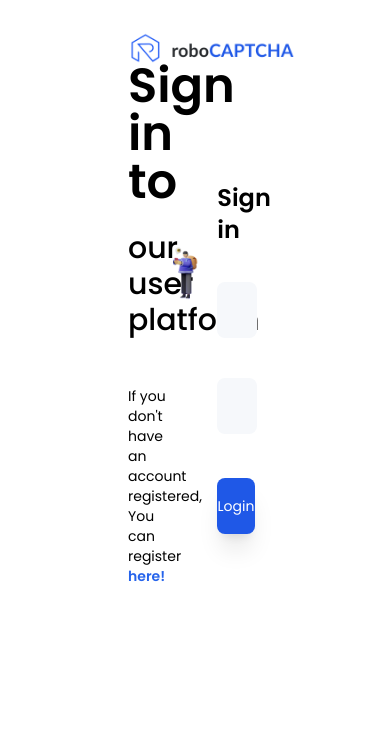
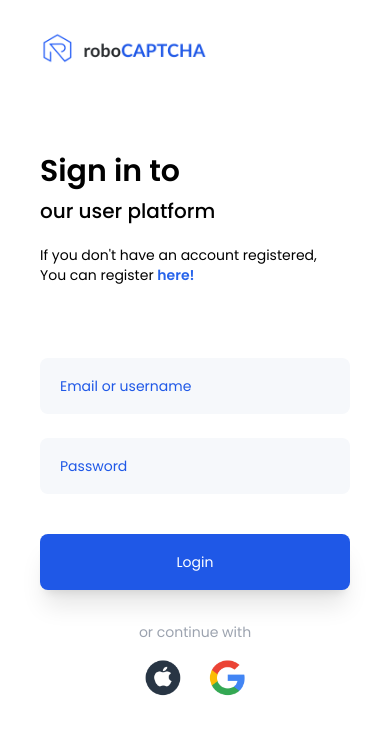
Before and after one commit to phomies/robocaptcha-frontend, a Next.js app: page /login in a window 390 px wide. Shown: the top 734 px of the page. Built offline with nearby package versions, Linux system fonts and the light colour scheme.

Commit message:
log in responsive

```diff
--- a/pages/login.tsx
+++ b/pages/login.tsx
@@ -6,30 +6,37 @@ export default function Login() {
   return (
     <div className="flex flex-col h-screen overflow-y-hidden">
       <nav className="h-12">
-        <img className="h-8 my-8 mx-32" alt="icon" src="/logo.png" />
+        <img className="h-8 my-8 sm:mx-32 mx-10" alt="icon" src="/logo.png" />
       </nav>
-      <div className="grid grid-cols-3 mx-32 h-full">
-        <div className="self-center -mt-60">
-          <h1 className="font-poppins-semibold text-secondary text-5xl mb-6">Sign in to</h1>
-          <h1 className="font-poppins-medium text-secondary text-3xl mb-12">our user platform</h1>
-          <h1 className="font-poppins-regular text-sm mb-1">If you don't have an account registered, <br /> You can register <a className="font-poppins-semibold text-blue-600 hover:underline" href="/register">here!</a></h1>
+      <div className="grid lg:grid-cols-2 xl:grid-cols-3 sm:mx-32 mx-10 h-full">
+        <div className="self-center sm:mt-10 lg:-mt-24 xl:-mt-44 ">
+          <h1 className="font-poppins-semibold text-secondary lg:text-5xl text-3xl lg:mb-6 mb-2 mt-8">Sign in to</h1>
+          <h1 className="font-poppins-medium text-secondary lg:text-3xl text-xl lg:mb-12 mb-5">our user platform</h1>
+          <h1 className="font-poppins-regular text-sm sm:mb-10">If you don't have an account registered, <br /> You can register <a className="font-poppins-semibold text-blue-600 hover:underline" href="/register">here!</a></h1>
         </div>
 
-        <img className="w-7/12 mt-48" alt="login" src="/images/login.png" />
+        <img className="hidden xl:block w-7/12 mt-48" alt="login" src="/images/login.png" />
 
-        <div className="text-sm text-blue-darkBlue font-poppins-regular justify-end self-center -mt-44">
+        <div className="text-sm text-blue-darkBlue font-poppins-regular justify-end xl:self-center lg:mt-32 xl:-mt-44">
           <form>
-            <h1 className="text-black flex font-poppins-semibold text-2xl mb-9">Sign in</h1>
-            <input className="placeholder:text-blue-darkBlue focus:outline-none px-5 w-10/12 h-14 rounded-lg bg-blue-lightBlue mb-10"
+            <h1 className="text-black hidden lg:block font-poppins-semibold text-2xl mb-4">Sign in</h1>
+            <input className="placeholder:text-blue-darkBlue focus:outline-none px-5 lg:w-10/12 w-full h-14 rounded-lg bg-blue-lightBlue lg:mb-10 mb-6"
               placeholder="Email or username"
               type="email"
             />
-            <input className="placeholder:text-blue-darkBlue focus:outline-none px-5 w-10/12 h-14 rounded-lg bg-blue-lightBlue mb-11"
+            <input className="placeholder:text-blue-darkBlue focus:outline-none px-5 lg:w-10/12 w-full h-14 rounded-lg bg-blue-lightBlue lg:mb-11 mb-10"
               placeholder="Password"
               type="password"
             />
-            <button className="h-14 rounded-lg bg-blue-darkBlue mx-auto text-white w-10/12 shadow-xl" onClick={() => router.push("/home")}>Login</button>
+            <button className="h-14 rounded-lg bg-blue-darkBlue mx-auto text-white lg:w-10/12 w-full shadow-xl" onClick={() => router.push("/home")}>Login</button>
           </form>
+          <h1 className="text-gray-400 sm:my-8 mt-8 mb-4 text-center lg:w-10/12 w-full">or continue with</h1>
+          <div className="flex lg:w-10/12 w-full">
+            <div className="flex mx-auto">
+              <img className="h-10 mr-6" alt="icon" src="/images/apple.png" />
+              <img className="h-10" alt="icon" src="/images/google.png" />
+            </div>
+          </div>
         </div>
       </div>
     </div>
```
Also changed, not shown: public/images/apple.png (added), public/images/google.png (added).
